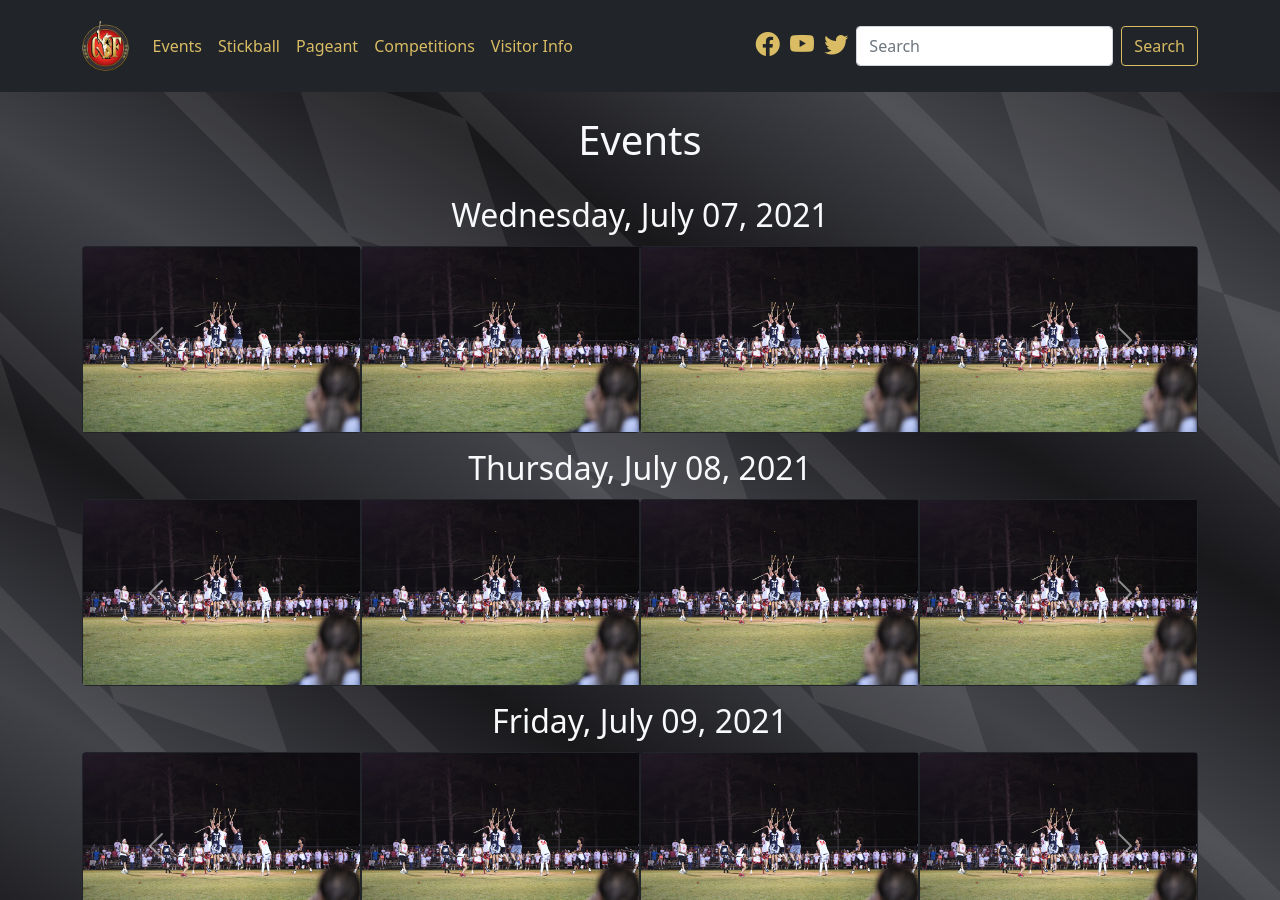
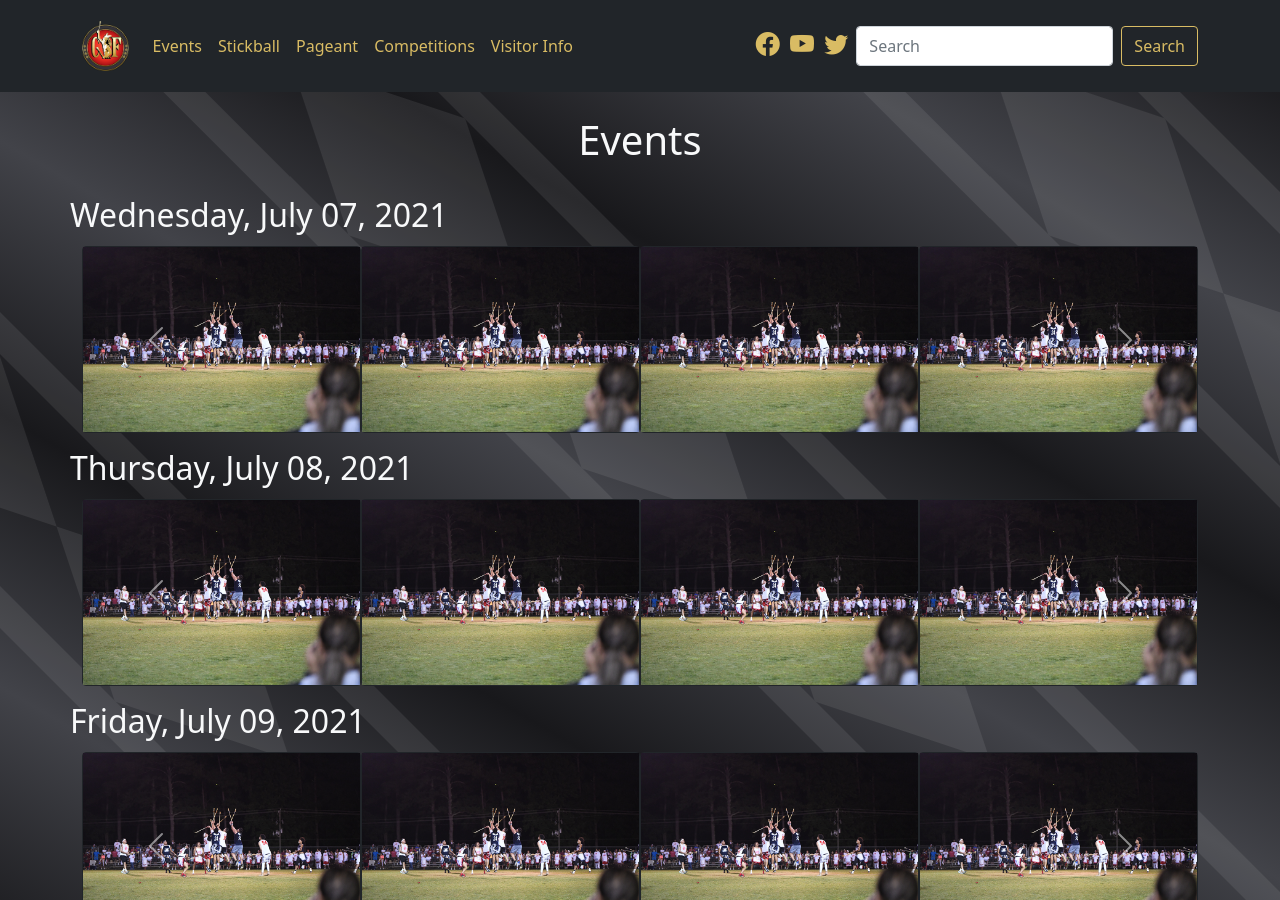
Before and after one commit to smattera/smattera.github.io, a Jekyll site: the page built from events/index.md, in a window 1280 px wide and 900 px high. Built offline with Jekyll 4.4.1, drawn with Linux system fonts in a browser that asks for light colours; nearby versions of some CDN libraries.

Commit message:
Update events.html

```diff
--- a/_includes/events.html
+++ b/_includes/events.html
@@ -2,7 +2,7 @@
   <div class="container px-0">
     <h1 class="py-2">Events</h1>
 
-    <h2 class="pt-3 pb-1">Wednesday, July 07, 2021</h2>
+    <h2 class="pt-3 pb-1 text-start">Wednesday, July 07, 2021</h2>
     <div class="row mx-auto my-auto justify-content-center px-0">
       <div id="dayOneCarousel" class="carousel slide" data-bs-interval="false">
         <div class="carousel-inner">
@@ -23,7 +23,7 @@
       </div>
     </div>
 
-    <h2 class="pt-3 pb-1">Thursday, July 08, 2021</h2>
+    <h2 class="pt-3 pb-1 text-start">Thursday, July 08, 2021</h2>
     <div class="row mx-auto my-auto justify-content-center px-0">
       <div id="dayOneCarousel" class="carousel slide" data-bs-interval="false">
         <div class="carousel-inner">
@@ -44,7 +44,7 @@
       </div>
     </div>
 
-    <h2 class="pt-3 pb-1">Friday, July 09, 2021</h2>
+    <h2 class="pt-3 pb-1 text-start">Friday, July 09, 2021</h2>
     <div class="row mx-auto my-auto justify-content-center px-0">
       <div id="dayOneCarousel" class="carousel slide" data-bs-interval="false">
         <div class="carousel-inner">
@@ -65,7 +65,7 @@
       </div>
     </div>
 
-    <h2 class="pt-3 pb-1">Saturday, July 10, 2021</h2>
+    <h2 class="pt-3 pb-1 text-start">Saturday, July 10, 2021</h2>
     <div class="row mx-auto my-auto justify-content-center px-0">
       <div id="dayOneCarousel" class="carousel slide" data-bs-interval="false">
         <div class="carousel-inner">
@@ -86,7 +86,7 @@
       </div>
     </div>
 
-    <h2 class="pt-3 pb-1">Monday, July 12, 2021</h2>
+    <h2 class="pt-3 pb-1 text-start">Monday, July 12, 2021</h2>
     <div class="row mx-auto my-auto justify-content-center px-0">
       <div id="dayOneCarousel" class="carousel slide" data-bs-interval="false">
         <div class="carousel-inner">
@@ -107,7 +107,7 @@
       </div>
     </div>
 
-    <h2 class="pt-3 pb-1">Tuesday, July 13, 2021</h2>
+    <h2 class="pt-3 pb-1 text-start">Tuesday, July 13, 2021</h2>
     <div class="row mx-auto my-auto justify-content-center px-0">
       <div id="dayOneCarousel" class="carousel slide" data-bs-interval="false">
         <div class="carousel-inner">
@@ -128,7 +128,7 @@
       </div>
     </div>
 
-    <h2 class="pt-3 pb-1">Wednesday, July 14, 2021</h2>
+    <h2 class="pt-3 pb-1 text-start">Wednesday, July 14, 2021</h2>
     <div class="row mx-auto my-auto justify-content-center px-0">
       <div id="dayOneCarousel" class="carousel slide" data-bs-interval="false">
         <div class="carousel-inner">
@@ -149,7 +149,7 @@
       </div>
     </div>
 
-    <h2 class="pt-3 pb-1">Thursday, July 15, 2021</h2>
+    <h2 class="pt-3 pb-1 text-start">Thursday, July 15, 2021</h2>
     <div class="row mx-auto my-auto justify-content-center px-0">
       <div id="dayOneCarousel" class="carousel slide" data-bs-interval="false">
         <div class="carousel-inner">
@@ -170,7 +170,7 @@
       </div>
     </div>
 
-    <h2 class="pt-3 pb-1">Friday, July 16, 2021</h2>
+    <h2 class="pt-3 pb-1 text-start">Friday, July 16, 2021</h2>
     <div class="row mx-auto my-auto justify-content-center px-0">
       <div id="dayOneCarousel" class="carousel slide" data-bs-interval="false">
         <div class="carousel-inner">
@@ -191,7 +191,7 @@
       </div>
     </div>
 
-    <h2 class="pt-3 pb-1">Saturday, July 17, 2021</h2>
+    <h2 class="pt-3 pb-1 text-start">Saturday, July 17, 2021</h2>
     <div class="row mx-auto my-auto justify-content-center px-0">
       <div id="dayOneCarousel" class="carousel slide" data-bs-interval="false">
         <div class="carousel-inner">
```
